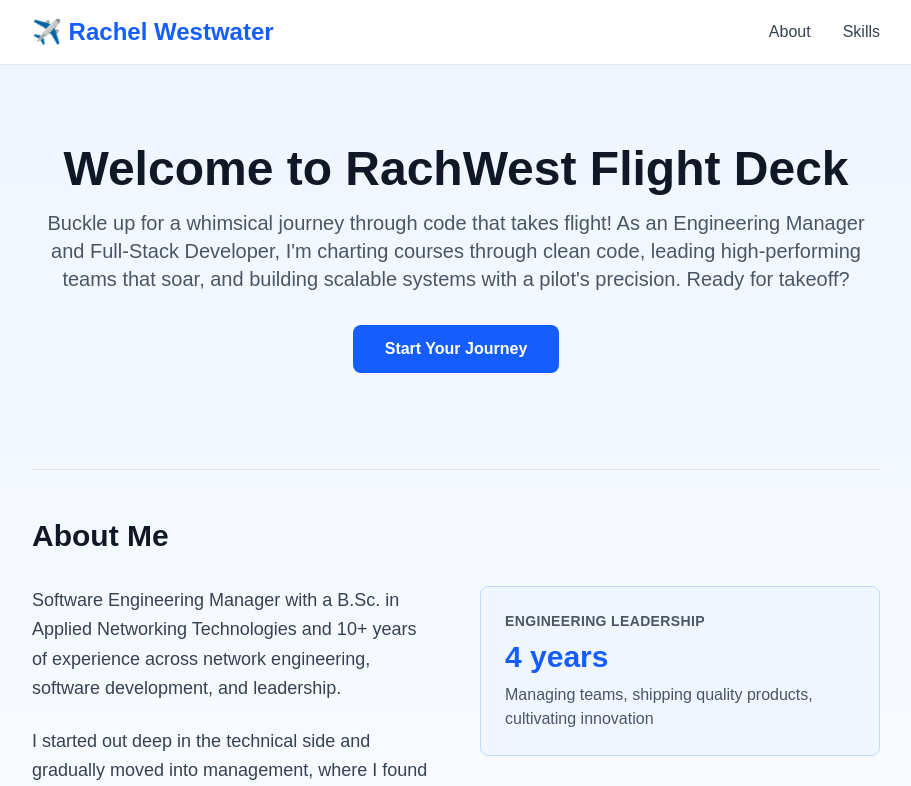
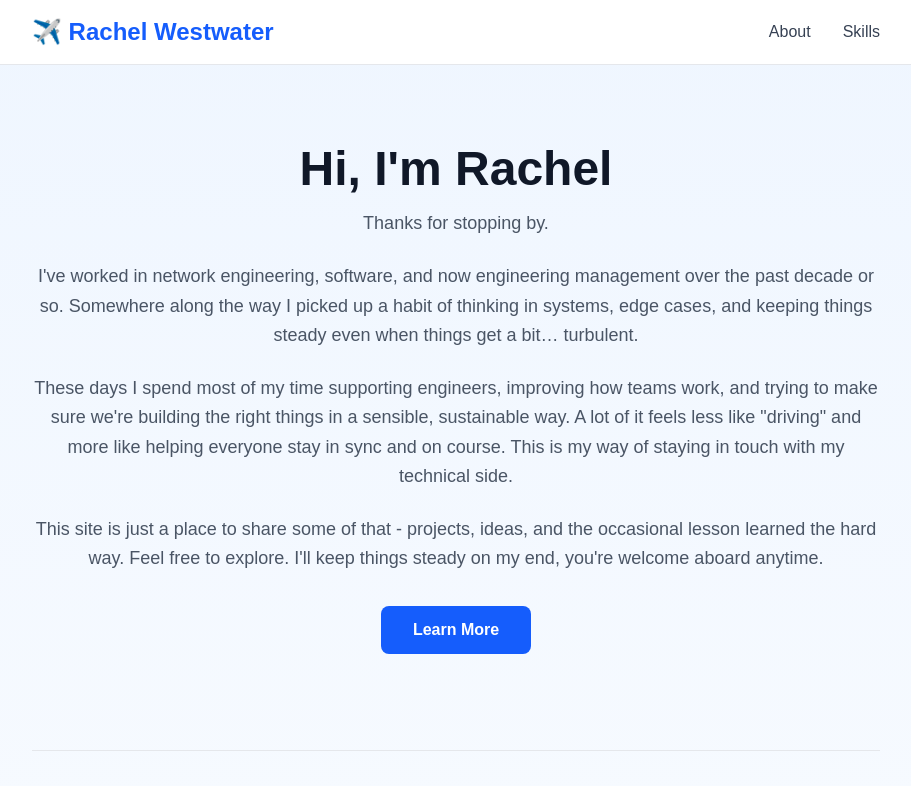
Before and after one commit to rwestwater/rachwest-flightdeck, a Next.js app: page /rachwest-flightdeck/ in a window 1280 px wide. Shown: the top 786 px of the page, without its empty margins (184-1095 px from the left). Built offline with nearby package versions, Linux system fonts and the light colour scheme.

Commit message:
Update hero section with new welcome message

```diff
--- a/src/app/page.tsx
+++ b/src/app/page.tsx
@@ -26,13 +26,22 @@ export default function Home() {
       <main className="max-w-4xl mx-auto px-6 py-20">
         <div className="text-center mb-16">
           <h2 className="text-5xl font-bold text-gray-900 dark:text-white mb-4">
-            Welcome to RachWest Flight Deck
+            Hi, I'm Rachel
           </h2>
-          <p className="text-xl text-gray-600 dark:text-gray-400 mb-8">
-            Buckle up for a whimsical journey through code that takes flight! As an Engineering Manager and Full-Stack Developer, I'm charting courses through clean code, leading high-performing teams that soar, and building scalable systems with a pilot's precision. Ready for takeoff?
+          <p className="text-lg text-gray-600 dark:text-gray-400 mb-6 leading-relaxed">
+            Thanks for stopping by.
+          </p>
+          <p className="text-lg text-gray-600 dark:text-gray-400 mb-6 leading-relaxed">
+            I've worked in network engineering, software, and now engineering management over the past decade or so. Somewhere along the way I picked up a habit of thinking in systems, edge cases, and keeping things steady even when things get a bit… turbulent.
+          </p>
+          <p className="text-lg text-gray-600 dark:text-gray-400 mb-6 leading-relaxed">
+            These days I spend most of my time supporting engineers, improving how teams work, and trying to make sure we're building the right things in a sensible, sustainable way. A lot of it feels less like "driving" and more like helping everyone stay in sync and on course. This is my way of staying in touch with my technical side.
+          </p>
+          <p className="text-lg text-gray-600 dark:text-gray-400 mb-8 leading-relaxed">
+            This site is just a place to share some of that - projects, ideas, and the occasional lesson learned the hard way. Feel free to explore. I'll keep things steady on my end, you're welcome aboard anytime.
           </p>
           <a href="#about" className="inline-block bg-blue-600 hover:bg-blue-700 dark:bg-blue-500 dark:hover:bg-blue-600 text-white font-bold py-3 px-8 rounded-lg transition-colors">
-            Start Your Journey
+            Learn More
           </a>
         </div>
 
```
